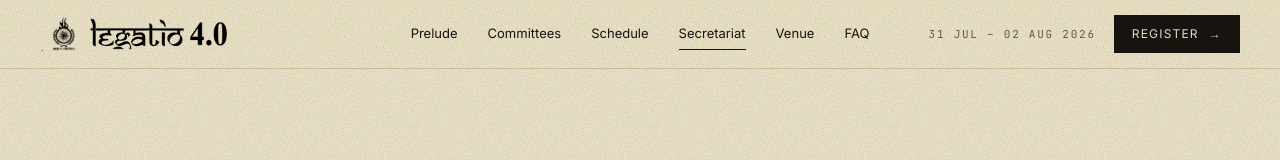
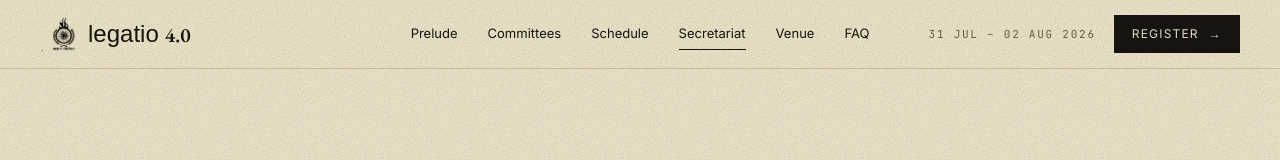
Before and after one commit to legatiomun/legatio-website, a Next.js app: page /team in a window 1280 px wide. Shown: the top 160 px of the page. Built offline with nearby package versions, Linux system fonts and the light colour scheme; a web font is replaced by a local one.

Commit message:
Revert "Use hand-drawn wordmark image from the logo in nav and footer"
This reverts commit 700c23066eebd47560c9523bab288f4640919c57.

```diff
--- a/app/globals.css
+++ b/app/globals.css
@@ -112,18 +112,6 @@ img { display: block; max-width: 100%; }
   margin-left: 6px;
   letter-spacing: 0;
 }
-.nav-brand .wordmark {
-  height: 32px;
-  width: auto;
-  object-fit: contain;
-  display: block;
-}
-.colophon-brand .wordmark {
-  height: 44px;
-  width: auto;
-  object-fit: contain;
-  display: block;
-}
 .colophon-brand .name .ver {
   color: var(--ink);
   font-family: var(--font-serif), serif;
--- a/components/Navigation.tsx
+++ b/components/Navigation.tsx
@@ -27,14 +27,9 @@ export function Navigation() {
       <div className="container nav-inner">
         <Link href="/" className="nav-brand" aria-label="Legatio 4.0 home">
           <Image src="/images/logo-emblem.png" alt="" width={72} height={72} priority />
-          <Image
-            src="/images/logo-wordmark.png"
-            alt="Legatio 4.0"
-            width={660}
-            height={150}
-            priority
-            className="wordmark"
-          />
+          <span className="name">
+            legatio<span className="ver">4.0</span>
+          </span>
         </Link>
         <nav className="nav-links" aria-label="Primary">
           {LINKS.map((l) => {
--- a/components/landing/Colophon.tsx
+++ b/components/landing/Colophon.tsx
@@ -14,13 +14,9 @@ export function Colophon({ contextLine = "Edition 4 · Printed in cream & ink" }
           <div>
             <div className="colophon-brand">
               <Image src="/images/logo-emblem.png" alt="" width={112} height={112} />
-              <Image
-                src="/images/logo-wordmark.png"
-                alt="Legatio 4.0"
-                width={660}
-                height={150}
-                className="wordmark"
-              />
+              <span className="name">
+                legatio<span className="ver">4.0</span>
+              </span>
             </div>
             <div className="desc">
               The flagship Model United Nations conference of Delhi Public School, Siliguri.
```
Also changed, not shown: public/images/logo-wordmark.png (deleted).
